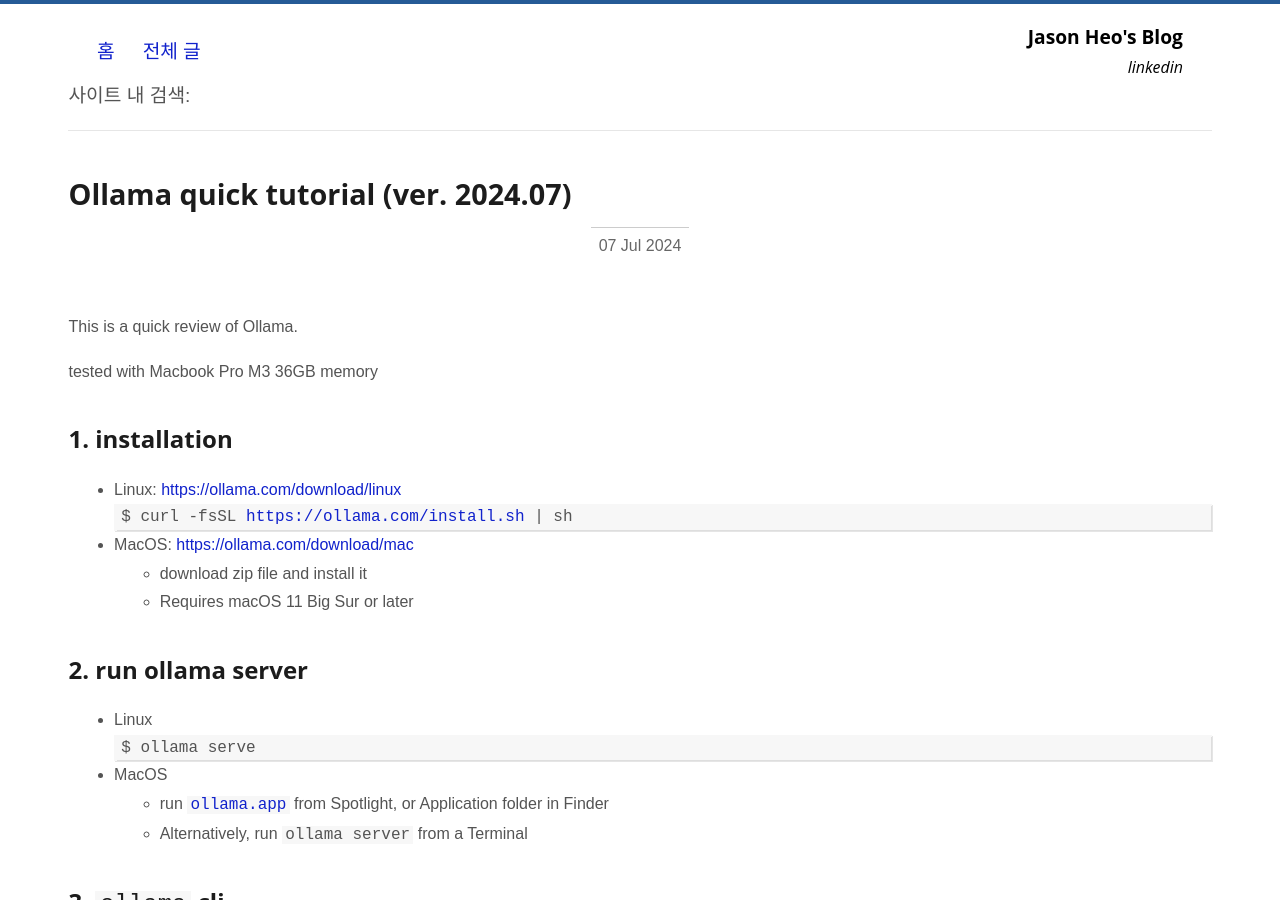
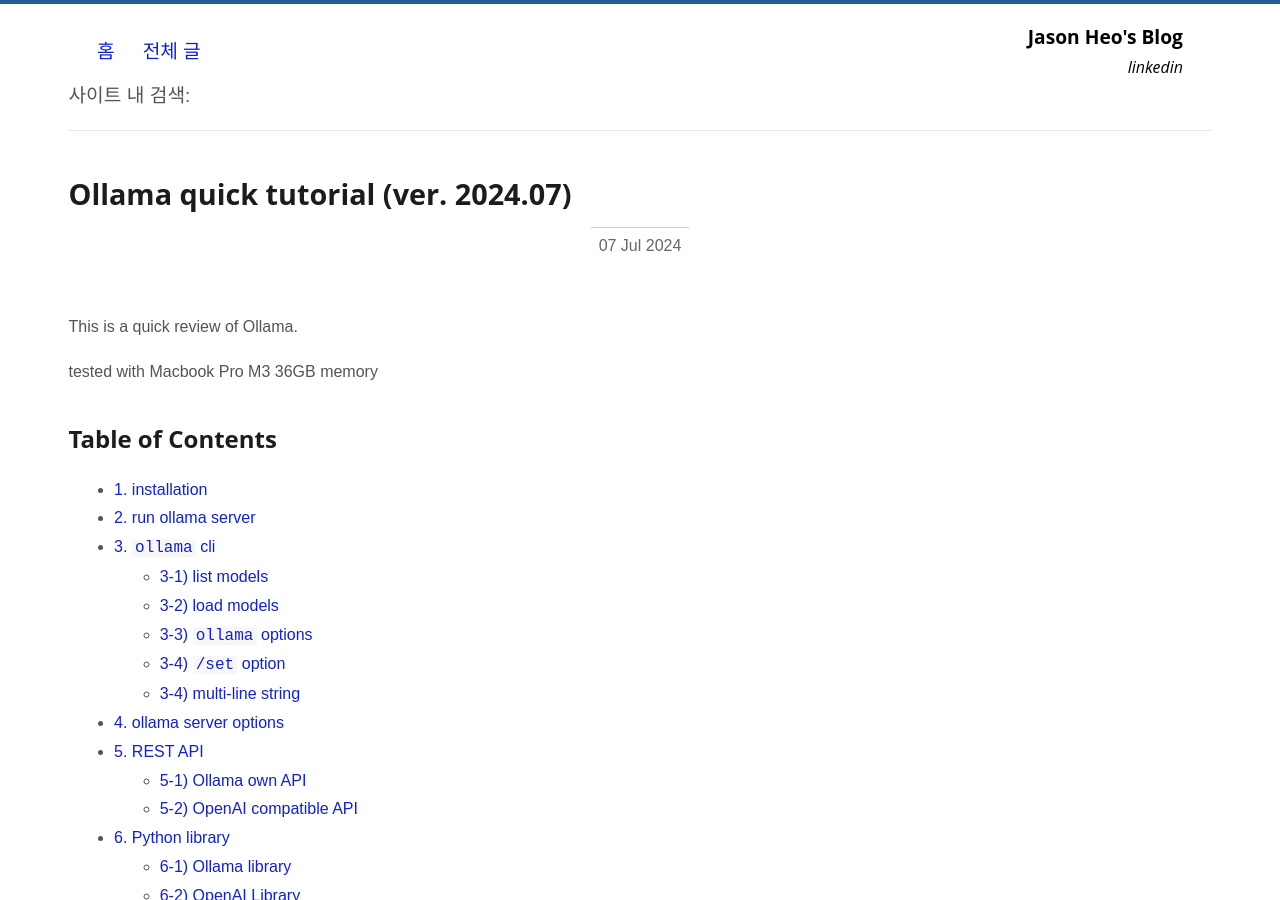
Before and after one commit to jason-heo/jason-heo.github.io, a Jekyll site: the page built from _posts/2024-07-07-ollama-tutorial.md, in a window 1280 px wide and 900 px high. Built offline with Jekyll 4.4.1, drawn with Linux system fonts in a browser that asks for light colours; comment, search, counter and statistics services are not loaded.

Commit message:
toc added

```diff
--- a/_posts/2024-07-07-ollama-tutorial.md
+++ b/_posts/2024-07-07-ollama-tutorial.md
@@ -7,6 +7,25 @@
 This is a quick review of Ollama.
 
 tested with Macbook Pro M3 36GB memory
+
+## Table of Contents
+
+- [1. installation](#1-installation)
+- [2. run ollama server](#2-run-ollama-server)
+- [3. `ollama` cli](#3-ollama-cli)
+  - [3-1) list models](#3-1-list-models)
+  - [3-2) load models](#3-2-load-models)
+  - [3-3) `ollama` options](#3-3-ollama-options)
+  - [3-4) `/set` option](#3-4-set-option)
+  - [3-4) multi-line string](#3-4-multi-line-string)
+- [4. ollama server options](#4-ollama-server-options)
+- [5. REST API](#5-rest-api)
+  - [5-1) Ollama own API](#5-1-ollama-own-api)
+  - [5-2) OpenAI compatible API](#5-2-openai-compatible-api)
+- [6. Python library](#6-python-library)
+  - [6-1) Ollama library](#6-1-ollama-library)
+  - [6-2) OpenAI Library](#6-2-openai-library)
+- [7. Web UI](#7-web-ui)
 
 ## 1. installation
 
```
